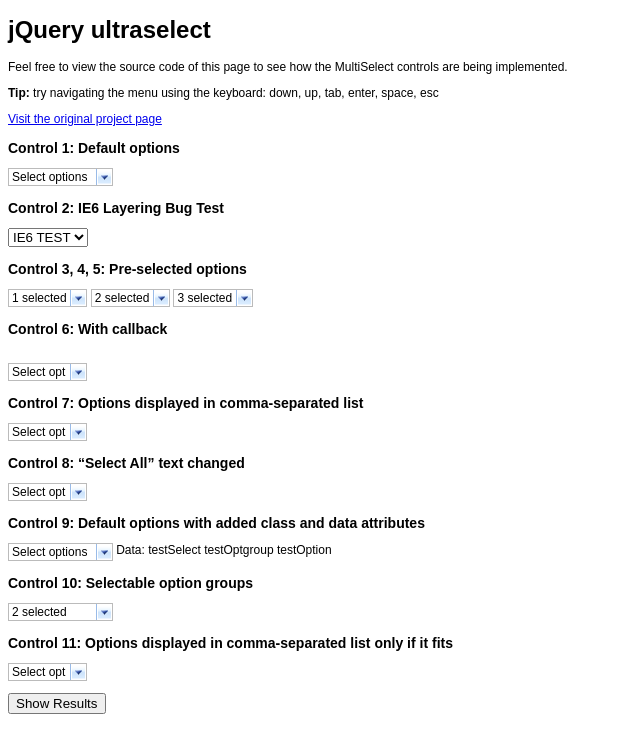
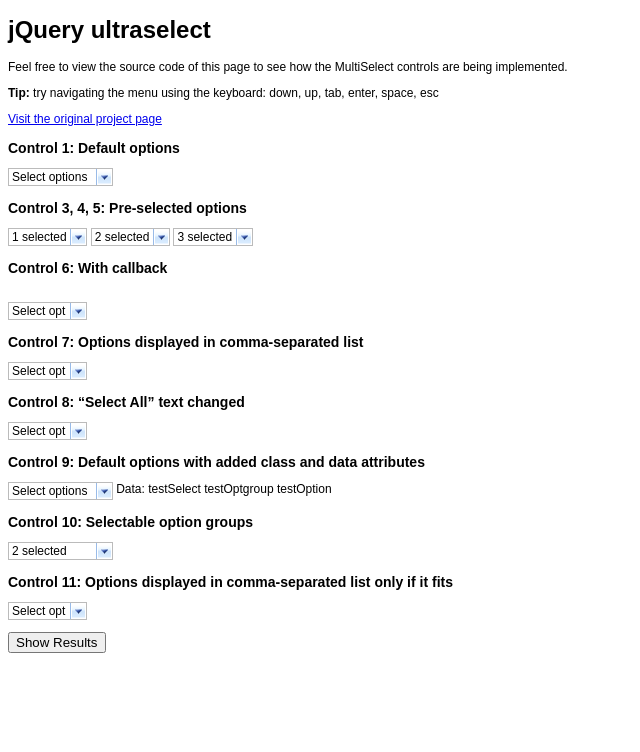
Before and after one commit to ultraleettech/ultraselect, a website: page demo/index.html in a window 1280 px wide. Shown: the whole page, without its empty margins (0-640 px from the left). Drawn offline with nearby package versions, Linux system fonts and the light colour scheme.

Commit message:
Removed bgiframe

```diff
--- a/demo/index.html
+++ b/demo/index.html
@@ -6,7 +6,6 @@
         <meta http-equiv="Content-Type" content="text/html;charset=utf-8" />
 
         <script src="http://ajax.googleapis.com/ajax/libs/jquery/3.1.1/jquery.min.js" type="text/javascript"></script>
-        <script src="../dist/jquery.bgiframe.min.js" type="text/javascript"></script>
         <script src="../dist/jquery.ultraselect.js" type="text/javascript"></script>
 
         <link href="../dist/jquery.ultraselect.css" rel="stylesheet" type="text/css" />
@@ -115,25 +114,6 @@
                         <option value="option_12">Option 12</option>
                     </optgroup>
                 </select>
-            </p>
-
-            <h2>Control 2: IE6 Layering Bug Test</h2>
-
-            <p>
-                <select id="control_2" name="control_2[]">
-                    <option value="option_1">IE6 TEST</option>
-                    <option value="option_2">IE6 TEST</option>
-                    <option value="option_3">IE6 TEST</option>
-                    <option value="option_4">IE6 TEST</option>
-                    <option value="option_5">IE6 TEST</option>
-
-                    <option value="option_6">IE6 TEST</option>
-                    <option value="option_7">IE6 TEST</option>
-                    <option value="option_8">IE6 TEST</option>
-                    <option value="option_9">IE6 TEST</option>
-                    <option value="option_10">IE6 TEST</option>
-                </select>
-
             </p>
 
             <h2>Control 3, 4, 5: Pre-selected options</h2>
```
Also changed, not shown: README.md, dist/jquery.bgiframe.min.js (deleted).
